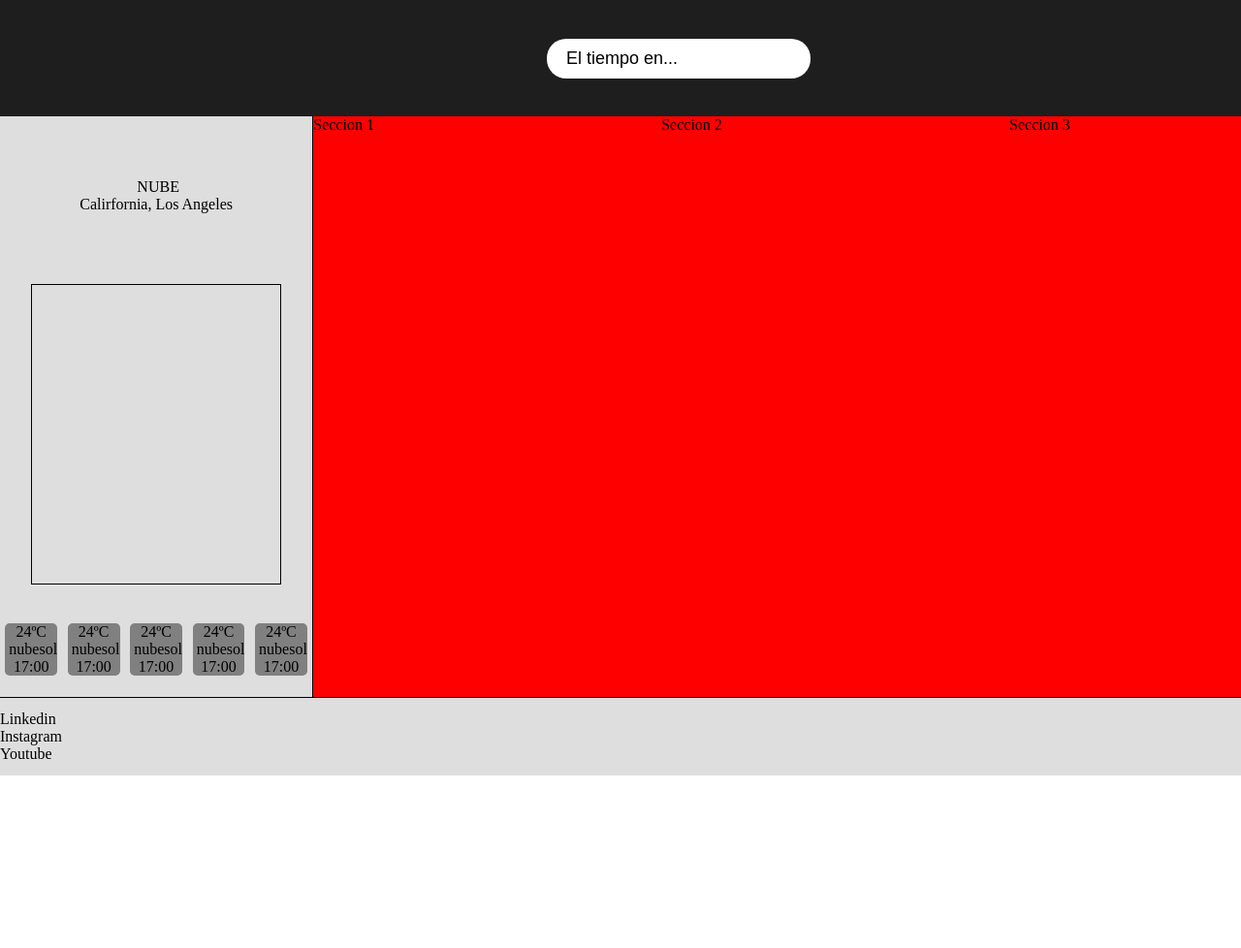
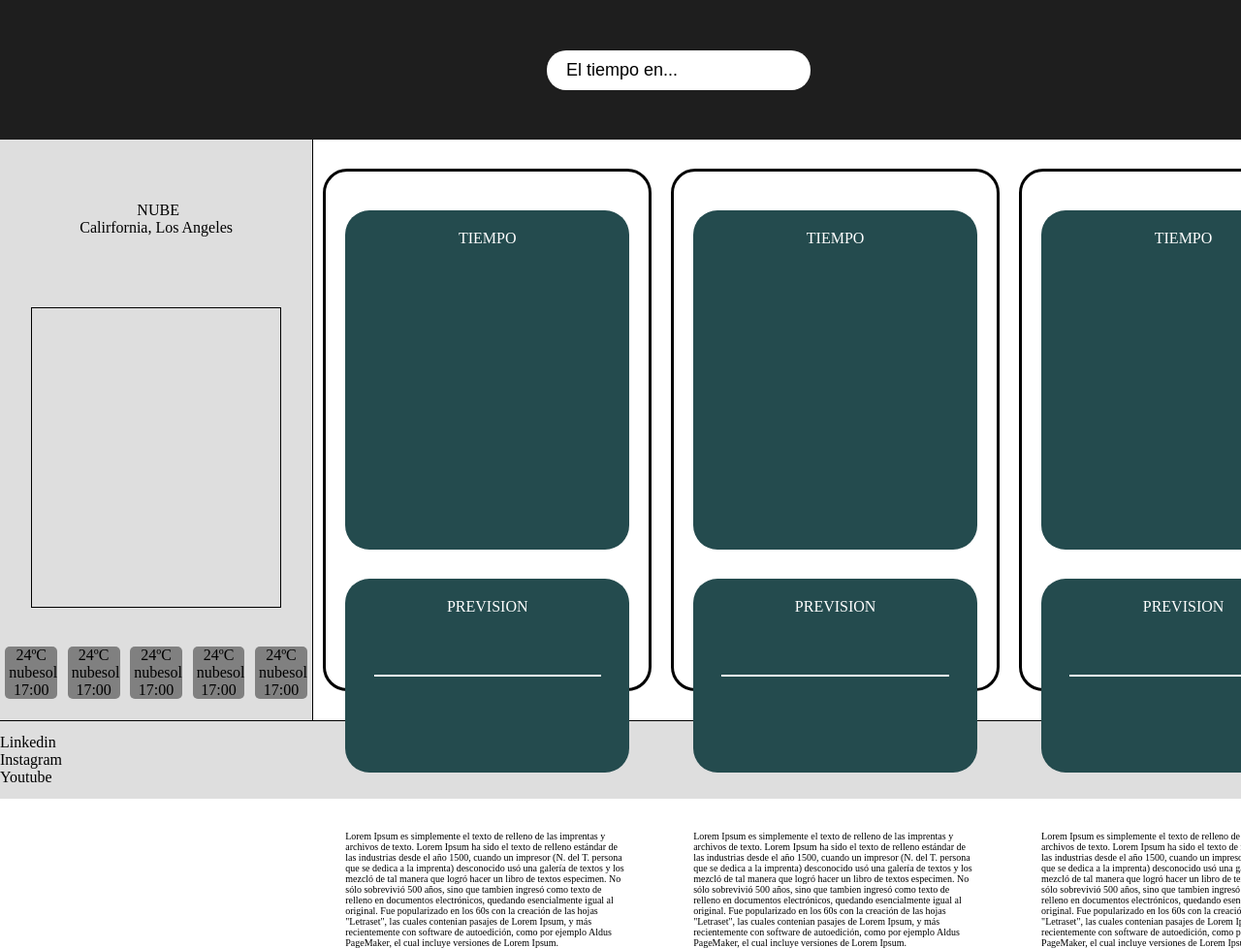
Before and after one commit to rubxngdev/proyecto-webclima, a plain HTML site: page index.html in a window 1280 px wide. Shown: the top 978 px of the page at 97% size. Before the commit the page ends 800 px from the top, so only its background shows below. Drawn offline with Linux system fonts and the light colour scheme.

Commit message:
Cambios realizados en el header y main principal

```diff
--- a/css/style.css
+++ b/css/style.css
@@ -14,8 +14,26 @@ header{
     display: flex;
     justify-content: center;
     align-items: center;
-    height: 15%;
+    height: 18%;
 }
+
+header figure{
+    position: absolute;
+    left: 10px;
+    display: flex;
+    color: rgb(233, 193, 12);
+    font-size: 40px;
+    font-family: Arial, Helvetica, sans-serif;
+    font-weight: bold;
+    text-align: center;
+    margin: 0 20px;
+}
+header figure img{
+    width: 50px;
+    height: 50px;
+    margin-right: 10px;
+}
+
 header nav{
     background-color: #fff;
     font-family: Arial, Helvetica, sans-serif;
@@ -71,15 +89,61 @@ main > aside > section:nth-of-type(3) > article {
     border-radius: 5px;
 }
 
-.secciones {
+.secciones{
     display: flex;
+    justify-content: space-around;
+    width: 100%;;
+}
+.seccion{
+
+    justify-content: space-between;
     width: 100%;
+    padding: 20px;
+    margin: 30px 10px;
+    text-align: center;
+    border: 3px solid black;
+    border-radius: 25px;
 }
 
-main div section {
-    background-color: red;
-    flex: 1;
+.tiempo{
+
+    color: white;
+    background-color: rgb(36, 75, 78);
+    border-radius: 25px;
+    padding: 20px;
+    height: 350px;
+    margin-top: 20px;
+
 }
+
+.prevision{
+
+    position: relative;
+    color: white;
+    background-color: rgb(36, 75, 78);
+    border-radius: 25px;
+    padding: 20px;
+    height: 200px;
+    margin-top: 30px;
+}
+
+.prevision::before {
+    content: "";
+    position: absolute;
+    top: 50%;
+    left: 10%;
+    width: 80%;
+    height: 2px;
+    background-color: rgb(255, 255, 255);
+    transform: translateY(-50%);
+}
+
+.texto{
+    margin-top: 60px;
+    font-size: 10px;
+    text-align: left;
+}
+
 
 
 #bottom{
--- a/index.html
+++ b/index.html
@@ -71,19 +71,37 @@
     </aside>
         <!-- Elemento principal -->
         <div class="secciones">
-            <section>
-                <article>
-                    Seccion 1
+            <section class="seccion">
+                <article class="tiempo">
+                    <p>TIEMPO</p>
+                </article>
+                <article class = "prevision">
+                    <p>PREVISION</p>
+                </article>
+                <article class = "texto">
+                    <p>Lorem Ipsum es simplemente el texto de relleno de las imprentas y archivos de texto. Lorem Ipsum ha sido el texto de relleno estándar de las industrias desde el año 1500, cuando un impresor (N. del T. persona que se dedica a la imprenta) desconocido usó una galería de textos y los mezcló de tal manera que logró hacer un libro de textos especimen. No sólo sobrevivió 500 años, sino que tambien ingresó como texto de relleno en documentos electrónicos, quedando esencialmente igual al original. Fue popularizado en los 60s con la creación de las hojas "Letraset", las cuales contenian pasajes de Lorem Ipsum, y más recientemente con software de autoedición, como por ejemplo Aldus PageMaker, el cual incluye versiones de Lorem Ipsum.</p>
                 </article>
             </section>
-            <section>
-                <article>
-                    Seccion 2
+            <section class="seccion">
+                <article class="tiempo">
+                    <p>TIEMPO</p>
+                </article>
+                <article class = "prevision">
+                    <p>PREVISION</p>
+                </article>
+                <article class = "texto">
+                    <p>Lorem Ipsum es simplemente el texto de relleno de las imprentas y archivos de texto. Lorem Ipsum ha sido el texto de relleno estándar de las industrias desde el año 1500, cuando un impresor (N. del T. persona que se dedica a la imprenta) desconocido usó una galería de textos y los mezcló de tal manera que logró hacer un libro de textos especimen. No sólo sobrevivió 500 años, sino que tambien ingresó como texto de relleno en documentos electrónicos, quedando esencialmente igual al original. Fue popularizado en los 60s con la creación de las hojas "Letraset", las cuales contenian pasajes de Lorem Ipsum, y más recientemente con software de autoedición, como por ejemplo Aldus PageMaker, el cual incluye versiones de Lorem Ipsum.</p>
                 </article>
             </section>
-            <section>
-                <article>
-                    Seccion 3
+            <section class="seccion">
+                <article class="tiempo">
+                    <p>TIEMPO</p>
+                </article>
+                <article class = "prevision">
+                    <p>PREVISION</p>
+                </article>
+                <article class = "texto">
+                    <p>Lorem Ipsum es simplemente el texto de relleno de las imprentas y archivos de texto. Lorem Ipsum ha sido el texto de relleno estándar de las industrias desde el año 1500, cuando un impresor (N. del T. persona que se dedica a la imprenta) desconocido usó una galería de textos y los mezcló de tal manera que logró hacer un libro de textos especimen. No sólo sobrevivió 500 años, sino que tambien ingresó como texto de relleno en documentos electrónicos, quedando esencialmente igual al original. Fue popularizado en los 60s con la creación de las hojas "Letraset", las cuales contenian pasajes de Lorem Ipsum, y más recientemente con software de autoedición, como por ejemplo Aldus PageMaker, el cual incluye versiones de Lorem Ipsum.</p>
                 </article>
             </section>
         </div>
```
